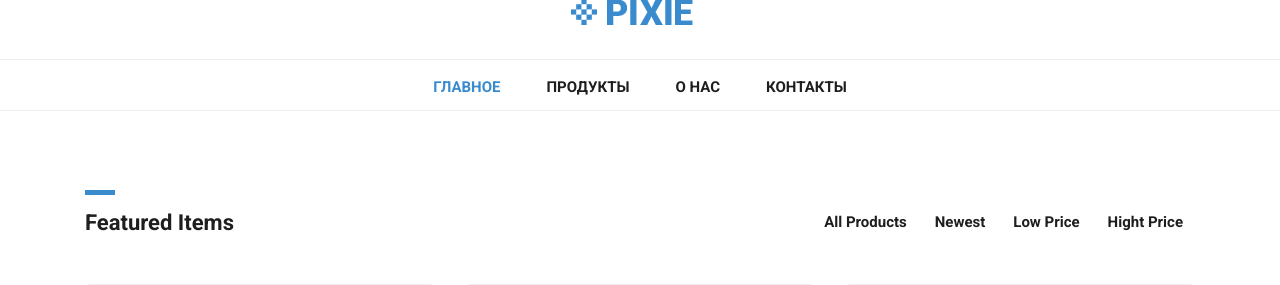
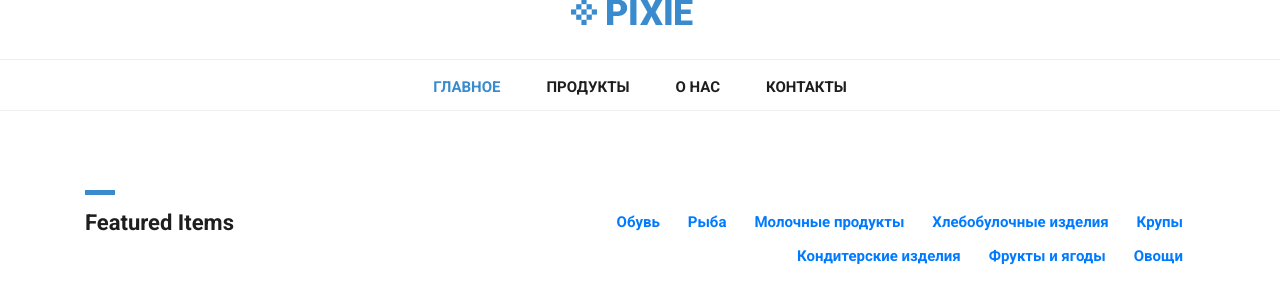
Before and after one commit to Raiymand/stepshop_SDP221, a Django app: page /products/ in a window 1280 px wide. Shown: the part 80-365 px from the top of the page. Run offline with Django 4.2, Linux system fonts and the light colour scheme; data comes from the database, SQL or seed files in the repository; some libraries are stand-ins or nearby versions.

Commit message:
lesson_09 fiels

```diff
--- a/stepshop/mainapp/urls.py
+++ b/stepshop/mainapp/urls.py
@@ -6,5 +6,6 @@ app_name = 'products'
 
 urlpatterns = [
     path('', products, name='index'),
+    path('<int:pk>/', products, name='category'),
     path('product/<int:pk>/', product, name='product'),
 ]
--- a/stepshop/mainapp/views.py
+++ b/stepshop/mainapp/views.py
@@ -1,6 +1,6 @@
-from django.shortcuts import render
+from django.shortcuts import render, get_object_or_404
 
-from mainapp.models import Product
+from mainapp.models import Product, Category
 
 
 def get_data(**kawargs):
@@ -10,7 +10,10 @@ def get_data(**kawargs):
         {'link': 'about', 'name': 'О нас'},
         {'link': 'contacts', 'name': 'Контакты'}
     ]
-    context = {'links_menu': links_menu}
+
+    categories = Category.objects.all()
+
+    context = {'links_menu': links_menu, "categories": categories}
     context.update(**kawargs)
     return context
 
@@ -41,8 +44,17 @@ def product(request, pk):
     return render(request, 'product.html', context)
 
 
-def products(request):
+def products(request, pk=None):
     title = "Котолог продуктов"
-    _products = Product.objects.all()
-    context = get_data(title=title, prods=_products)
+
+    #_products = Product.objects.all()
+    _products = Product.objects.order_by('price')
+    context = {}
+
+    if pk is not None:
+        category = get_object_or_404(Category, pk=pk)
+        _products = Product.objects.filter(category__pk=pk).order_by('price')
+        context = get_data(category=category)
+
+    context = get_data(title=title, prods=_products, **context)
     return render(request, 'products.html', context)
--- a/stepshop/templates/products.html
+++ b/stepshop/templates/products.html
@@ -15,10 +15,13 @@
           </div>
           <div class="col-md-8 col-sm-12">
             <div id="filters" class="button-group">
-              <button class="btn btn-primary" data-filter="*">All Products</button>
-              <button class="btn btn-primary" data-filter=".new">Newest</button>
-              <button class="btn btn-primary" data-filter=".low">Low Price</button>
-              <button class="btn btn-primary" data-filter=".high">Hight Price</button>
+                {% for category in categories %}
+                <button class="btn btn-primary">
+                    <a href="{% url 'products:category' category.pk %}">
+                    {{ category.name }}</a>
+                </button>
+                {% endfor %}
+
             </div>
           </div>
         </div>
```
